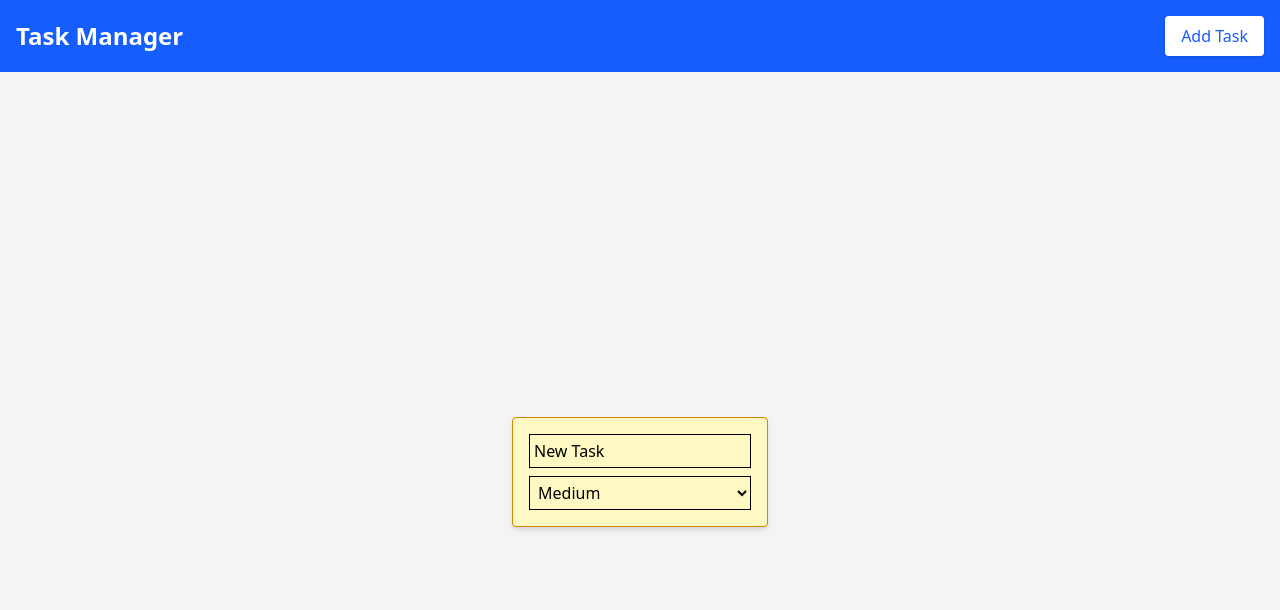
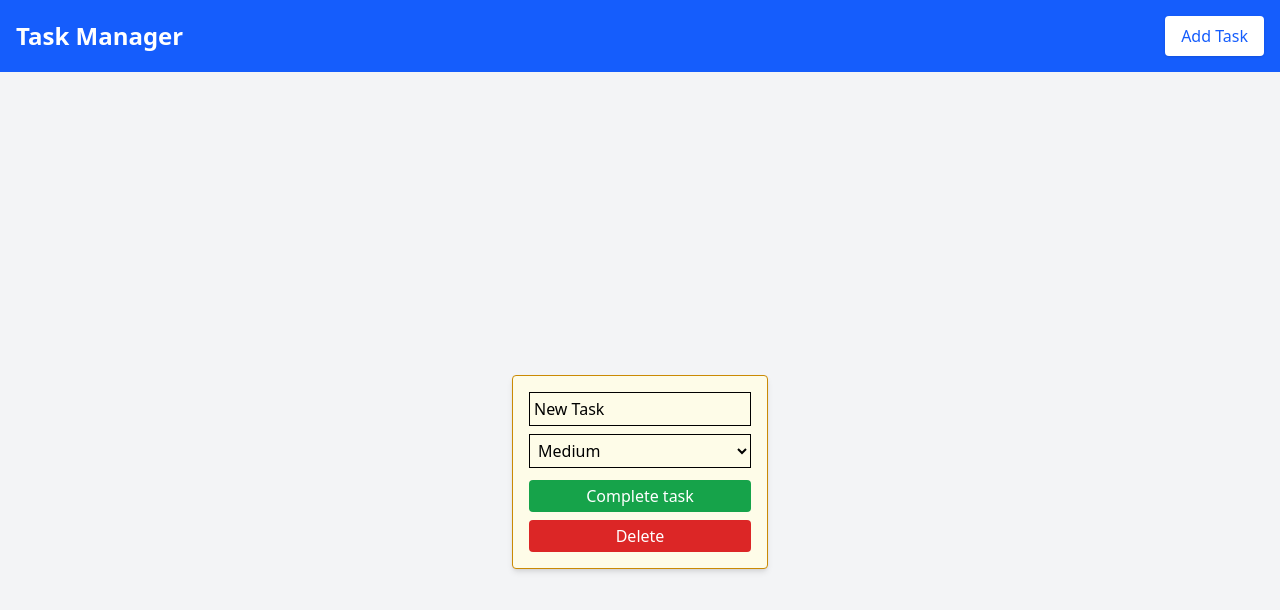
Before and after one commit to rodtob/task-manager, a React (Vite) app: page / in a window 1280 px wide. Both pictures are taken after a click on the button "Add Task". Shown: the top 610 px of the page. Built offline with nearby package versions, Linux system fonts and the light colour scheme.

Commit message:
delete task and mark as complete

```diff
--- a/src/components/TaskCard.tsx
+++ b/src/components/TaskCard.tsx
@@ -3,15 +3,20 @@ import { useTaskStore } from "../store/useTaskStore";
 
 const TaskCard = ({ task }) => {
   const updateTask = useTaskStore((state) => state.updateTask);
+  const deleteTask = useTaskStore((state) => state.deleteTask);
 
   const [title, setTitle] = useState(task.title);
   const [priority, setPriority] = useState(task.priority);
 
   const priorityStyles = {
-    high: "border-red-600 bg-red-100",
-    medium: "border-yellow-600 bg-yellow-100",
-    low: "border-green-600 bg-green-100",
+    high: "border-[#dc2626] bg-red-50 text-[#dc2626]",
+    medium: "border-[#ca8a04] bg-yellow-50 text-[#ca8a04]",
+    low: "border-[#16a34a] bg-green-50 text-[#16a34a]",
   };
+
+  const completedStyles = task.completed
+    ? "border-[#6b7280] bg-[#f9fafb] text-[#6b7280] line-through"
+    : "";
 
   const handleTitleChange = (e) => {
     const value = e.target.value;
@@ -28,18 +33,18 @@ const TaskCard = ({ task }) => {
   return (
     <div
       className={`border p-4 rounded shadow-md w-64 ${
-        priorityStyles[priority]
+        task.completed ? completedStyles : priorityStyles[priority]
       }`}
     >
       <input
-        className="border p-1 w-full mb mb-2 text-black"
+        className="border p-1 w-full mb-2 text-black line-through:text-[#6b7280]"
         type="text"
         value={title}
         onChange={handleTitleChange}
       />
 
       <select
-        className="border p-1 w-full text-black"
+        className="border p-1 w-full mb-3 text-black"
         value={priority}
         onChange={handlePriorityChange}
       >
@@ -47,6 +52,22 @@ const TaskCard = ({ task }) => {
         <option value="medium">Medium</option>
         <option value="low">Low</option>
       </select>
+
+      <button
+        onClick={() =>
+          updateTask(task.id, { completed: !task.completed })
+        }
+        className="w-full mb-2 bg-[#16a34a] text-white py-1 rounded hover:opacity-90"
+      >
+        {task.completed ? "Mark as Incomplete" : "Complete task"}
+      </button>
+
+      <button
+        onClick={() => deleteTask(task.id)}
+        className="w-full bg-[#dc2626] text-white py-1 rounded hover:opacity-90"
+      >
+        Delete
+      </button>
     </div>
   );
 };
--- a/src/store/useTaskStore.tsx
+++ b/src/store/useTaskStore.tsx
@@ -3,15 +3,25 @@ import type { Task } from "../types/Task";
 
 export const useTaskStore = create((set) => ({
   tasks: [] as Task[],
-  addTask: (task) =>
+
+  addTask: (task: Task) =>
     set((state) => ({ tasks: [...state.tasks, task] })),
-  toggleTask: (id) =>
+
+  toggleTask: (id: number) =>
     set((state) => ({
       tasks: state.tasks.map((t) =>
         t.id === id ? { ...t, completed: !t.completed } : t
       ),
     })),
-  deleteTask: (id) =>
+
+  updateTask: (id: number, updates: Partial<Task>) =>
+    set((state) => ({
+      tasks: state.tasks.map((t) =>
+        t.id === id ? { ...t, ...updates } : t
+      ),
+    })),
+
+  deleteTask: (id: number) =>
     set((state) => ({
       tasks: state.tasks.filter((t) => t.id !== id),
     })),
```
